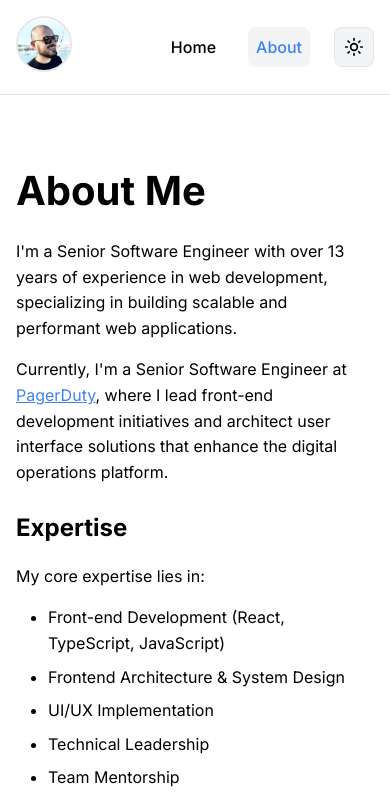
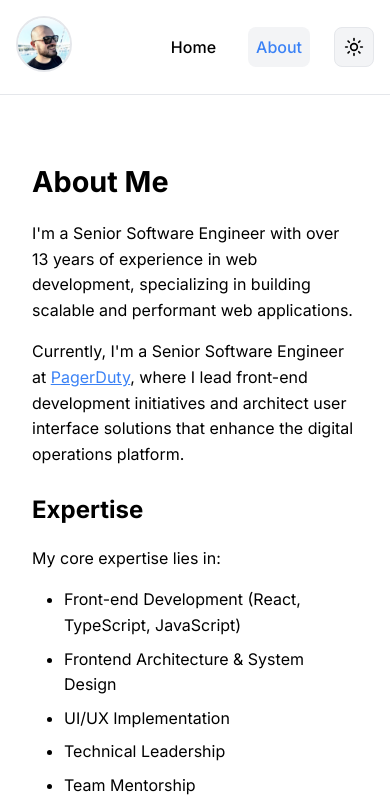
Before and after one commit to helderberto/helderberto.com, a Next.js app: page /about in a window 390 px wide. Shown: the top 810 px of the page. Built offline with nearby package versions, Linux system fonts and the light colour scheme.

Commit message:
Refactor responsive font size in intro and about page

```diff
--- a/src/app/about/page.module.css
+++ b/src/app/about/page.module.css
@@ -1,6 +1,19 @@
+.container {
+  display: flex;
+  flex-direction: column;
+  gap: 2rem;
+  width: 100%;
+}
+
 .content {
-  max-width: 64rem;
+  width: 100%;
+  max-width: var(--max-width);
   margin: 0 auto;
+  padding: 0 1rem;
+}
+
+/* Markdown content styles */
+.content article {
   line-height: 1.6;
 }
 
@@ -34,3 +47,9 @@
 .content li {
   margin: 0.5rem 0;
 }
+
+@media (max-width: 768px) {
+  .content h1 {
+    font-size: 1.8rem;
+  }
+}
--- a/src/app/about/page.tsx
+++ b/src/app/about/page.tsx
@@ -17,7 +17,9 @@ export default function AboutPage() {
   const { content } = matter(fileContents);
 
   return (
-    <article className={styles.content}>
+    <main className={styles.container}>
+      <div className={styles.content}>
+        <article>
           <Markdown
             options={{
               overrides: {
@@ -30,5 +32,7 @@ export default function AboutPage() {
             {content}
           </Markdown>
         </article>
+      </div>
+    </main>
   );
 }
--- a/src/app/page.module.css
+++ b/src/app/page.module.css
@@ -2,12 +2,17 @@
   display: flex;
   flex-direction: column;
   gap: 2rem;
+  width: 100%;
+}
+
+.content {
+  width: 100%;
+  max-width: var(--max-width);
+  margin: 0 auto;
+  padding: 0 1rem;
 }
 
 .intro {
-  width: 100%;
-  max-width: var(--max-width);
-  margin: 0 auto;
   padding: 2rem 0;
 }
 
@@ -24,19 +29,5 @@
 }
 
 .posts {
-  display: grid;
-  gap: 1rem;
-  grid-template-columns: repeat(1, 1fr);
+  width: 100%;
 }
-
-@media (min-width: 768px) {
-  .posts {
-    grid-template-columns: repeat(2, 1fr);
-  }
-}
-
-@media (min-width: 1024px) {
-  .posts {
-    grid-template-columns: repeat(3, 1fr);
-  }
-}
--- a/src/app/page.tsx
+++ b/src/app/page.tsx
@@ -21,6 +21,7 @@ export default async function Home() {
 
   return (
     <main className={styles.container}>
+      <div className={styles.content}>
         <section className={styles.intro}>
           <h1>Hey there! I'm Helder 👋</h1>
           <p>
@@ -30,9 +31,10 @@ export default async function Home() {
           </p>
         </section>
 
-      <section aria-label="Blog Posts">
+        <section className={styles.posts} aria-label="Blog Posts">
           <SearchPosts initialPosts={posts} />
         </section>
+      </div>
     </main>
   );
 }
--- a/src/app/posts/[slug]/page.module.css
+++ b/src/app/posts/[slug]/page.module.css
@@ -87,14 +87,14 @@
 .inlineCode {
   background: var(--muted);
   color: var(--foreground);
-  padding: 0.2em 0.4em;
+  padding: 0.2rem 0.4rem;
   border-radius: 0.25rem;
-  font-size: 0.9em;
+  font-size: 0.9rem;
   font-family: var(--font-mono);
   display: inline-block;
   line-height: normal;
   vertical-align: baseline;
-  margin: 0 0.2em;
+  margin: 0 0.2rem;
 }
 
 /* Code block container styles */
--- a/src/components/CodeBlock.module.css
+++ b/src/components/CodeBlock.module.css
@@ -53,12 +53,12 @@
 
 .inlineCode {
   font-family: var(--font-mono);
-  font-size: 0.875em;
+  font-size: 0.875rem;
   font-weight: 500;
   background: #313244;
   color: #cdd6f4;
-  padding: 0.2em 0.4em;
-  border-radius: 0.3em;
+  padding: 0.2rem 0.4rem;
+  border-radius: 0.3rem;
   white-space: nowrap;
   vertical-align: baseline;
   border: 1px solid #45475a;
--- /dev/null
+++ b/src/components/EmptyState.module.css
@@ -0,0 +1,18 @@
+.container {
+  display: flex;
+  justify-content: center;
+  align-items: center;
+  min-height: 200px;
+  width: 100%;
+  padding: 2rem;
+  background: var(--muted);
+  border-radius: 0.75rem;
+  border: 1px solid var(--border);
+  grid-column: 1 / -1;
+}
+
+.message {
+  color: var(--muted-foreground);
+  font-size: 1.1rem;
+  text-align: center;
+}
```
Also changed, not shown: src/components/EmptyState.tsx (added, +13 -0 lines), src/components/SearchPosts.module.css (+22 -2 lines), src/components/SearchPosts.tsx (+23 -23 lines). Lines whose indentation alone changed are shown as unchanged.
